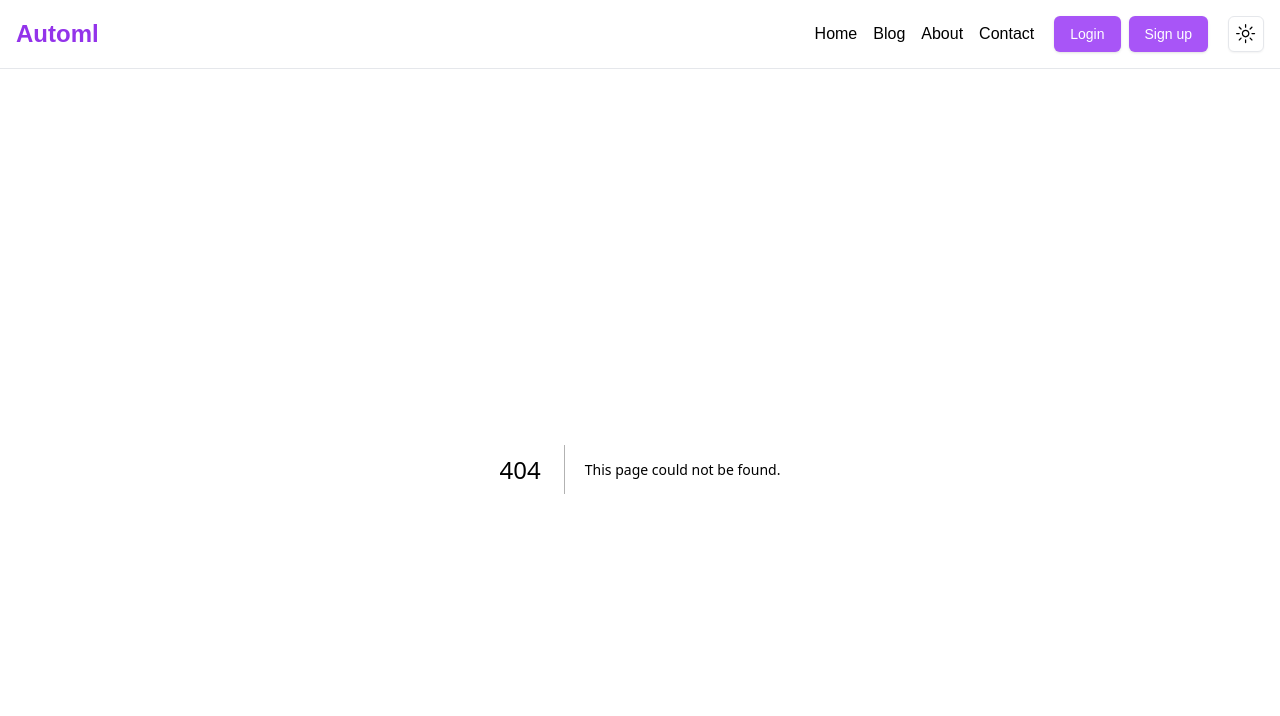
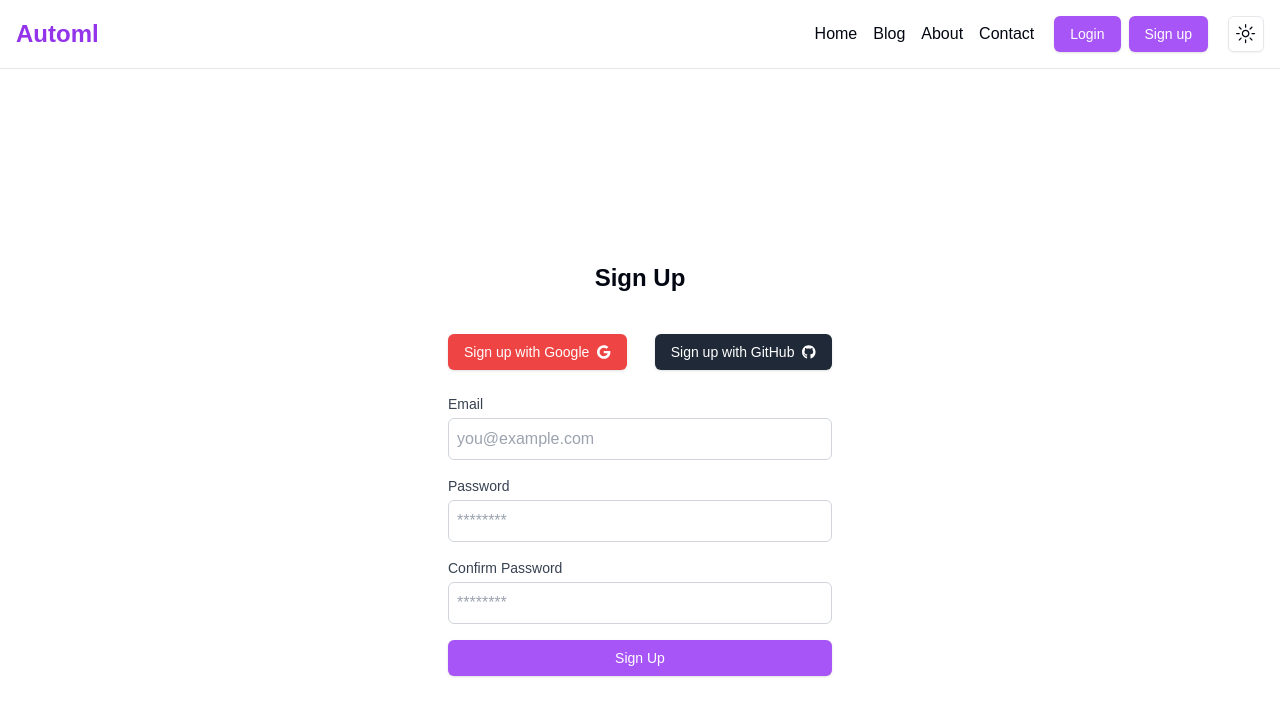
Before and after one commit to Nithin9585/Auto-ML, a Next.js app: page /Sign-up in a window 1280 px wide. Before the commit this address had no page. Shown: the top 716 px of the page. Built offline with nearby package versions, Linux system fonts and the light colour scheme; no server answers.

Commit message:
Signin using email password

```diff
--- a/package.json
+++ b/package.json
@@ -31,6 +31,7 @@
     "next-themes": "^0.3.0",
     "react": "^18",
     "react-dom": "^18",
+    "react-firebase-hooks": "^5.1.1",
     "react-hook-form": "^7.53.0",
     "tailwind-merge": "^2.5.2",
     "tailwindcss-animate": "^1.0.7",
--- /dev/null
+++ b/src/app/Login/page.tsx
@@ -0,0 +1,111 @@
+"use client";
+import React, { useState } from 'react';
+import { Button } from '../../components/ui/button';
+import { FontAwesomeIcon } from '@fortawesome/react-fontawesome';
+import { faGoogle, faGithub } from '@fortawesome/free-brands-svg-icons';
+import { useSignInWithEmailAndPassword } from 'react-firebase-hooks/auth';
+import { auth } from '@/lib/firebase';
+import { useRouter } from 'next/navigation';
+
+//nithin@gmail.com
+//abcdefg
+
+
+const LoginForm: React.FC = () => {
+  const [email, setEmail] = useState('');
+  const [password, setPassword] = useState('');
+  const [loading, setLoading] = useState('');
+  const [error, setError] = useState('');
+
+  const [signInWithEmailAndPassword, userCredential, loadingSignInError] = useSignInWithEmailAndPassword(auth);
+
+  const router = useRouter();
+
+  const handleLogin = async (e: React.FormEvent) => {
+    e.preventDefault();
+    setLoading('Logging In...');
+    setError('');
+
+    try {
+      const res = await signInWithEmailAndPassword(email, password);
+      console.log(res);
+      console.log("Login successful");
+
+      setEmail('');
+      setPassword('');
+      setLoading('');
+      router.push('/');
+    } catch (error) {
+      setError('Login failed. Please check your email and password.');
+      console.error(error);
+      setLoading('');
+    }
+  };
+
+  const handleGoogleLogin = () => {
+    console.log('Login with Google');
+  };
+
+  const handleGithubLogin = () => {
+    console.log('Login with GitHub');
+  };
+
+  return (
+    <div className="flex items-center justify-center min-h-screen">
+      <div className="bg-white-100 p-8 rounded-lg w-full max-w-md">
+        <h2 className="text-2xl font-bold text-center mb-6">Login</h2>
+        <div className='flex justify-between mb-6'>
+          <div className="mt-4">
+            <Button className='w-full bg-red-500 text-white' onClick={handleGoogleLogin}>
+              Login with Google
+              <FontAwesomeIcon icon={faGoogle} className="ml-2" />
+            </Button>
+          </div>
+          <div className="mt-4">
+            <Button className='w-full bg-gray-800 text-white' onClick={handleGithubLogin}>
+              Login with GitHub
+              <FontAwesomeIcon icon={faGithub} className="ml-2" />
+            </Button>
+          </div>
+        </div>
+
+        <form onSubmit={handleLogin}>
+          <div className="mb-4">
+            <label className="block text-sm font-medium text-gray-700" htmlFor="email">
+              Email
+            </label>
+            <input
+              type="email"
+              id="email"
+              value={email}
+              onChange={(e) => setEmail(e.target.value)}
+              required
+              className="mt-1 block w-full p-2 border border-gray-300 rounded-md focus:outline-none focus:ring focus:ring-blue-500"
+              placeholder="you@example.com"
+            />
+          </div>
+          <div className="mb-4">
+            <label className="block text-sm font-medium text-gray-700" htmlFor="password">
+              Password
+            </label>
+            <input
+              type="password"
+              id="password"
+              value={password}
+              onChange={(e) => setPassword(e.target.value)}
+              required
+              className="mt-1 block w-full p-2 border border-gray-300 rounded-md focus:outline-none focus:ring focus:ring-blue-500"
+              placeholder="********"
+            />
+          </div>
+          <Button className='w-full' type="submit" disabled={loading === 'Logging In...'}>
+            {loading || 'Login'}
+          </Button>
+          {error && <p className="text-red-500 mt-2">{error}</p>}
+        </form>
+      </div>
+    </div>
+  );
+};
+
+export default LoginForm;
--- a/src/components/ui/signup.tsx
+++ b/src/app/Sign-up/page.tsx
@@ -1,21 +1,34 @@
 "use client";
-import React from 'react';
-import { Button } from './button';
+import React, { useState } from 'react';
+import { Button } from '../../components/ui/button';
 import { FontAwesomeIcon } from '@fortawesome/react-fontawesome';
 import { faGoogle, faGithub } from '@fortawesome/free-brands-svg-icons';
+import { useCreateUserWithEmailAndPassword } from 'react-firebase-hooks/auth';
+import { auth } from '@/lib/firebase';
 
 const SignUpForm: React.FC = () => {
-  const handleSignUp = (e: React.FormEvent) => {
+  const [email, setEmail] = useState('');
+  const [password, setPassword] = useState('');
+  const [confirmPassword, setConfirmPassword] = useState('');
+  const [createUserWithEmailAndPassword, user, loading, error] = useCreateUserWithEmailAndPassword(auth);
+
+  const handleSignUp = async (e: React.FormEvent) => {
     e.preventDefault();
-    const email = (e.target as any).email.value;
-    const password = (e.target as any).password.value;
-    const confirmPassword = (e.target as any).confirmPassword.value;
 
-    console.log('Email:', email);
-    console.log('Password:', password);
-    console.log('Confirm Password:', confirmPassword);
+    if (password !== confirmPassword) {
+      console.error("Passwords do not match");
+      return;
+    }
 
-    // Add your signup logic here (e.g., API call)
+    try {
+      const res = await createUserWithEmailAndPassword(email, password);
+      console.log({ res });
+      setEmail('');
+      setPassword('');
+      setConfirmPassword('');
+    } catch (e) {
+      console.error(e);
+    }
   };
 
   const handleGoogleSignUp = () => {
@@ -28,17 +41,19 @@ const SignUpForm: React.FC = () => {
 
   return (
     <div className="flex items-center justify-center min-h-screen">
-      <div className=" p-8 rounded-lg w-full max-w-md">
+      <div className="p-8 rounded-lg w-full max-w-md">
         <h2 className="text-2xl font-bold text-center mb-6">Sign Up</h2>
         <div className='flex justify-between mb-6'>
           <div className="mt-4">
-            <Button className='w-full bg-red-500 text-white' onClick={handleGoogleSignUp}>Sign up with Google
-            <FontAwesomeIcon icon={faGoogle} className=" ml-2" />
+            <Button className='w-full bg-red-500 text-white' onClick={handleGoogleSignUp}>
+              Sign up with Google
+              <FontAwesomeIcon icon={faGoogle} className="ml-2" />
             </Button>
           </div>
           <div className="mt-4">
-            <Button className='w-full bg-gray-800 text-white' onClick={handleGithubSignUp}>Sign up with GitHub
-            <FontAwesomeIcon icon={faGithub} className=" ml-2" />
+            <Button className='w-full bg-gray-800 text-white' onClick={handleGithubSignUp}>
+              Sign up with GitHub
+              <FontAwesomeIcon icon={faGithub} className="ml-2" />
             </Button>
           </div>
         </div>
@@ -50,7 +65,8 @@ const SignUpForm: React.FC = () => {
             <input
               type="email"
               id="email"
-              name="email"
+              value={email}
+              onChange={(e) => setEmail(e.target.value)}
               required
               className="mt-1 block w-full p-2 border border-gray-300 rounded-md focus:outline-none focus:ring focus:ring-blue-500"
               placeholder="you@example.com"
@@ -63,7 +79,8 @@ const SignUpForm: React.FC = () => {
             <input
               type="password"
               id="password"
-              name="password"
+              value={password}
+              onChange={(e) => setPassword(e.target.value)}
               required
               className="mt-1 block w-full p-2 border border-gray-300 rounded-md focus:outline-none focus:ring focus:ring-blue-500"
               placeholder="********"
@@ -76,14 +93,18 @@ const SignUpForm: React.FC = () => {
             <input
               type="password"
               id="confirmPassword"
-              name="confirmPassword"
+              value={confirmPassword}
+              onChange={(e) => setConfirmPassword(e.target.value)}
               required
               className="mt-1 block w-full p-2 border border-gray-300 rounded-md focus:outline-none focus:ring focus:ring-blue-500"
               placeholder="********"
             />
           </div>
-          <Button className='w-full'>Sign Up</Button>
+          <Button className='w-full' type="submit" disabled={loading}>
+            {loading ? "Signing Up..." : "Sign Up"}
+          </Button>
         </form>
+        {error && <p className="text-red-500">{error.message}</p>}
       </div>
     </div>
   );
--- a/src/app/page.tsx
+++ b/src/app/page.tsx
@@ -1,8 +1,7 @@
 import React from 'react';
 import { Button } from '@/components/ui/button';
 import Link from 'next/link';
-import LoginForm from '@/components/ui/login';
-import SignUpForm from '@/components/ui/signup';
+
 import Footer from '@/components/Footer';
 export default function Home() {
   return (
@@ -13,8 +12,7 @@ export default function Home() {
         </Button>
         </Link>
 
-        <LoginForm/>
-        <SignUpForm/>
+
       <Footer/>
     </div>
   );
--- a/src/components/ui/login.tsx
+++ /dev/null
@@ -1,80 +0,0 @@
-"use client"
-import React from 'react';
-import { Button } from './button';
-import { FontAwesomeIcon } from '@fortawesome/react-fontawesome';
-import { faGoogle, faGithub } from '@fortawesome/free-brands-svg-icons';
-
-
-const LoginForm: React.FC = () => {
-  const handleLogin = (e: React.FormEvent) => {
-    e.preventDefault();
-    const email = (e.target as any).email.value;
-    const password = (e.target as any).password.value;
-
-    console.log('Email:', email);
-    console.log('Password:', password);
-  };
-
-  const handleGoogleLogin = () => {
-    console.log('Login with Google');
-  };
-
-  const handleGithubLogin = () => {
-    console.log('Login with GitHub');
-  };
-
-  return (
-    <div className="flex items-center justify-center min-h-screen ">
-      <div className="bg-white-100 p-8 rounded-lg  w-full max-w-md">
-        <h2 className="text-2xl font-bold text-center mb-6">Login</h2>
-        <div className='flex justify-between mb-6'>
-  <div className="mt-4">
-    <Button className='w-full bg-red-500 text-white' onClick={handleGoogleLogin}>Login with Google
-    <FontAwesomeIcon icon={faGoogle} className=" ml-2" />
-
-    </Button>
-  </div>
-  <div className="mt-4">
-    <Button className='w-full bg-gray-800 text-white' onClick={handleGithubLogin}>Login with GitHub
-    <FontAwesomeIcon icon={faGithub} className=" ml-2" />
-
-    </Button>
-  </div>
-</div>
-
-        <form onSubmit={handleLogin}>
-          <div className="mb-4">
-            <label className="block text-sm font-medium text-gray-700" htmlFor="email">
-              Email
-            </label>
-            <input
-              type="email"
-              id="email"
-              name="email"
-              required
-              className="mt-1 block w-full p-2 border border-gray-300 rounded-md focus:outline-none focus:ring focus:ring-blue-500"
-              placeholder="you@example.com"
-            />
-          </div>
-          <div className="mb-4">
-            <label className="block text-sm font-medium text-gray-700" htmlFor="password">
-              Password
-            </label>
-            <input
-              type="password"
-              id="password"
-              name="password"
-              required
-              className="mt-1 block w-full p-2 border border-gray-300 rounded-md focus:outline-none focus:ring focus:ring-blue-500"
-              placeholder="********"
-            />
-          </div>
-          <Button className='w-full'>Login</Button>
-        </form>
-
-      </div>
-    </div>
-  );
-};
-
-export default LoginForm;
--- a/src/lib/firebase.tsx
+++ b/src/lib/firebase.tsx
@@ -1,5 +1,5 @@
 import { getStorage, ref, uploadBytes } from "firebase/storage";
-import { initializeApp } from "firebase/app";
+import { initializeApp, getApps, getApp } from "firebase/app";
 import { getAuth } from "firebase/auth";
 
 const firebaseConfig = {
@@ -12,7 +12,7 @@ const firebaseConfig = {
   measurementId: process.env.NEXT_PUBLIC_FIREBASE_MEASUREMENT_ID
 };
 
-const app = initializeApp(firebaseConfig);
+const app = !getApps().length ? initializeApp(firebaseConfig) : getApp();
 const storage = getStorage(app);
 const auth = getAuth(app);
 
@@ -22,4 +22,4 @@ export const uploadCSVToFirebase = async (file: File) => {
   console.log("File uploaded to Firebase Storage");
 };
 
-export { auth };
+export {app,auth};
```
Also changed, not shown: 1 other file (tests, documents, lock files or other folders).
